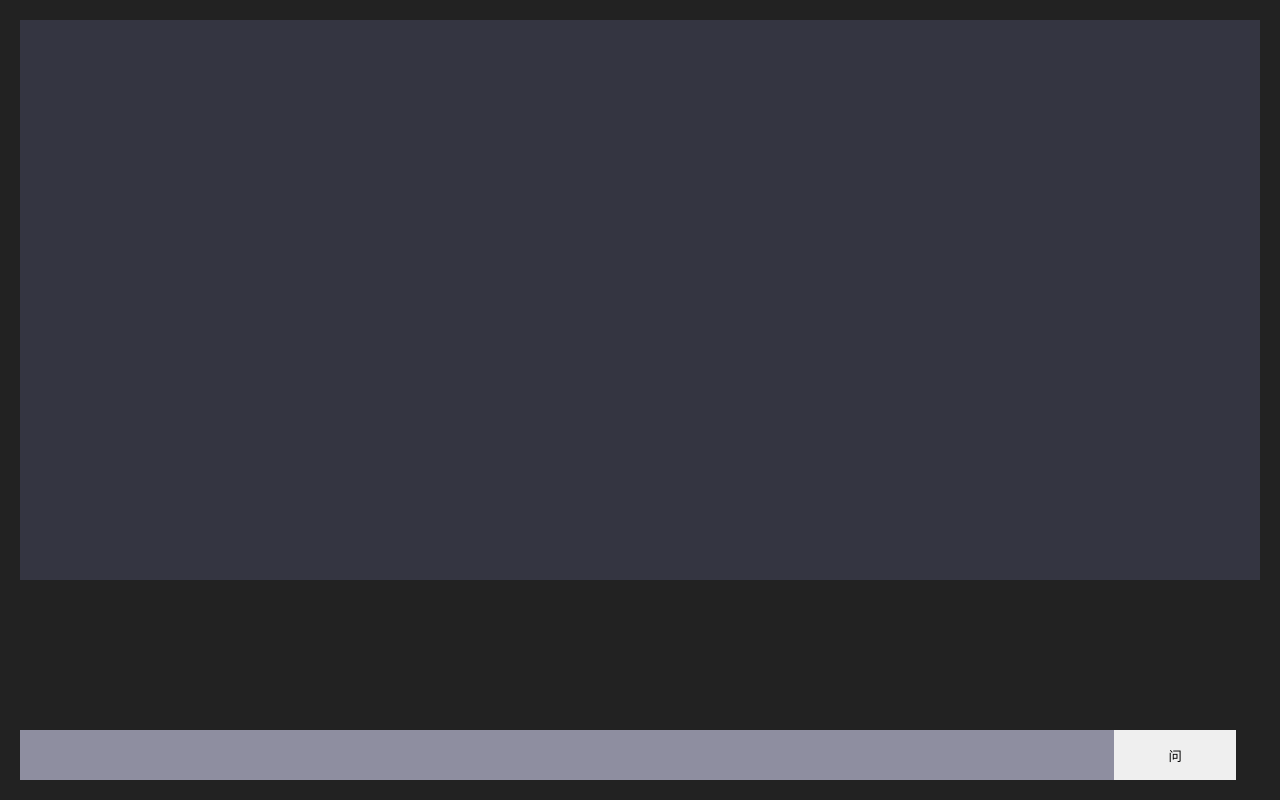
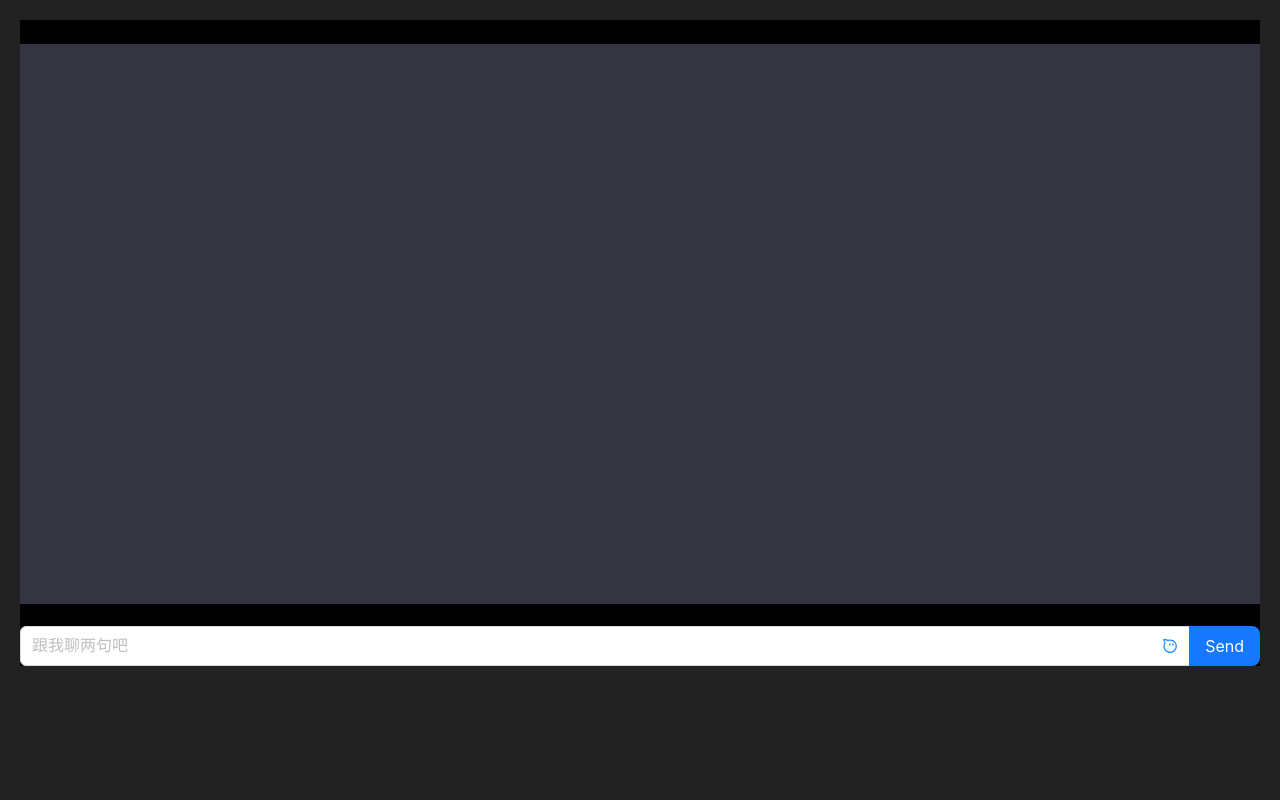
Before and after one commit to Robin021/ichatGPTWeb, a React (Create React App) app: page / in a window 1280 px wide. Built offline with nearby package versions, Linux system fonts and the light colour scheme; no server answers.

Commit message:
change style and add notify after sending message

```diff
--- a/package.json
+++ b/package.json
@@ -3,12 +3,17 @@
   "version": "0.1.0",
   "private": true,
   "dependencies": {
+    "@ant-design/icons": "^5.0.0",
     "@testing-library/jest-dom": "^5.16.5",
     "@testing-library/react": "^13.4.0",
     "@testing-library/user-event": "^13.5.0",
+    "antd": "^5.1.4",
+    "bootstrap": "^5.2.3",
     "react": "^18.2.0",
     "react-dom": "^18.2.0",
     "react-scripts": "^2.1.8",
+    "react-toastify": "^9.1.1",
+    "reactstrap": "^9.1.5",
     "web-vitals": "^2.1.4"
   },
   "scripts": {
--- a/src/App.css
+++ b/src/App.css
@@ -55,3 +55,11 @@ input[type="submit"] {
 color: green;
 background-color: lightgrey;
 }
+.ant-space,.ant-space-item {
+  width: 100% !important;
+}
+.alert-container {
+  display: flex;
+  justify-content: center;
+  align-items: center;
+}
--- a/src/App.js
+++ b/src/App.js
@@ -1,41 +1,75 @@
 import React from 'react';
 import { useEffect, useState } from 'react';
 import './App.css';
+import { Button } from 'antd';
+import { AliwangwangOutlined } from '@ant-design/icons';
+import { Alert } from 'antd';
+import { Input, Space } from 'antd';
+
 
 function App() {
+  const [error, setError] = useState(false);
   const [questions, setQuestions] = useState([]);
   const [answers, setAnswers] = useState([]);
   const [prevAnswer, setPrevAnswer] = useState('');
   const [conversationId, setConversationId] = useState('');
+  const [connectionError, setConnectionError] = useState(false);
   const inputRef = React.useRef();
+  const { Search } = Input;
+  const [searchValue, setSearchValue] = useState('');
+  const [isLoading, setIsLoading] = useState(false);
+
+  const suffix = (
+    <AliwangwangOutlined
+      style={{
+        fontSize: 16,
+        color: '#1890ff',
+      }}
+    />
+  );
   const handleSubmit = (e) => {
-    e.preventDefault();
-    setQuestions([...questions, e.target.elements.question.value]);
-    inputRef.current.value = '';
+    setQuestions([...questions, e]);
+    // console.log(e)
+    setSearchValue('');
+    setIsLoading(true);
   };
-
-
-
-  useEffect(() => {
   const getAnswer = async () => {
     if (questions.length === 0) {
       return;
     }
+    try {
+      setIsLoading(true);
       let response = await fetch(`http://chatgpt.021d.com:5001/ask?q=${questions[0]}&conversation_id=${conversationId}`);
       response = await response.json();
       setAnswers([...answers, response.answers]);
       setQuestions([]);
       setPrevAnswer(prevAnswer + '\n你: ' + questions[0] + '\n\nChatBot:' + response.answers + '\n');
+      setError(false);
+      setIsLoading(false);
 
-    };
+    } catch (e) {
+      setError(true);
+      setIsLoading(false);
+    }
+  }
+
+  useEffect(() => {
     getAnswer();
   }, [questions]);
   useEffect(() => {
+    inputRef.current.value = '';
+  }, []);
+
+  useEffect(() => {
     const getNewConversationId = async () => {
+      try {
         let response = await fetch(`http://chatgpt.021d.com:5001/new-conversation`);
         response = await response.json();
         const id = response.id;
         setConversationId(id);
+      } catch (e) {
+        setConnectionError(true);
+      }
     };
     getNewConversationId();
   }, []);
@@ -44,16 +78,33 @@ function App() {
   }, [prevAnswer]);
 
   return (
+
     <div className='container'>
+      {connectionError && <div className="error-message">没有连上大脑，请刷下再产生会话</div>}
       <pre className='answer-area'>
         {prevAnswer}
         <br />
       </pre>
-      <form onSubmit={handleSubmit} className='question-form'>
-        <input name='question' ref={inputRef} type='text' />
-        <input type='submit' value='问' />
-      </form>
+      <Space direction="vertical">
+        <div className='alert-container'>
+          {isLoading && <Alert message="等待回复中..." type="info" />}
         </div>
+        <Search
+          placeholder="跟我聊两句吧"
+          enterButton="Send"
+          size="large"
+          ref={inputRef}
+          suffix={suffix}
+          onSearch={handleSubmit}
+          value={searchValue}
+          onChange={e => setSearchValue(e.target.value)}
+        />
+      </Space>
+      {/* <Alert message="消息已发送" type="success" /> */}
+      {isLoading && <div>等待回复中...</div>}
+      {error && <Button color="danger" onClick={() => getAnswer()}>重新产生回答</Button>}
+    </div>
+
   );
 }
 
```
Also changed, not shown: 2 other files (tests, documents, lock files or other folders). Lines whose indentation alone changed are shown as unchanged.
